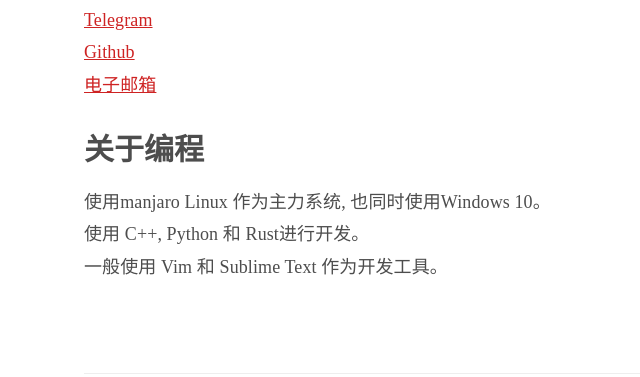
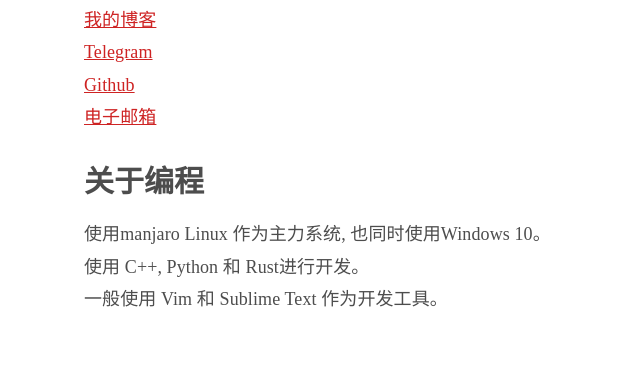
Before and after one commit to AtomAlpaca/AtomAlpaca, a plain HTML site: page index-zh.html in a window 1280 px wide. Shown: the part 723-1100 px from the top of the page, without its empty margins (181-821 px from the left). Drawn offline with Linux system fonts and the light colour scheme; a web font is replaced by a local one.

Commit message:
Update index-zh.html

```diff
--- a/index-zh.html
+++ b/index-zh.html
@@ -71,6 +71,8 @@
                             捕捉我
                         </h2>
                         <p>
+                            <a target="_blank" rel="noopener" href="https://blog.atal.moe">我的博客</a>
+                            <br>
                             <a target="_blank" rel="noopener" href="https://t.me/AtomAlpaca">Telegram</a>
                             <br>
                             <a target="_blank" rel="noopener" href="https://github.com/AtomAlpaca">Github</a>
```
